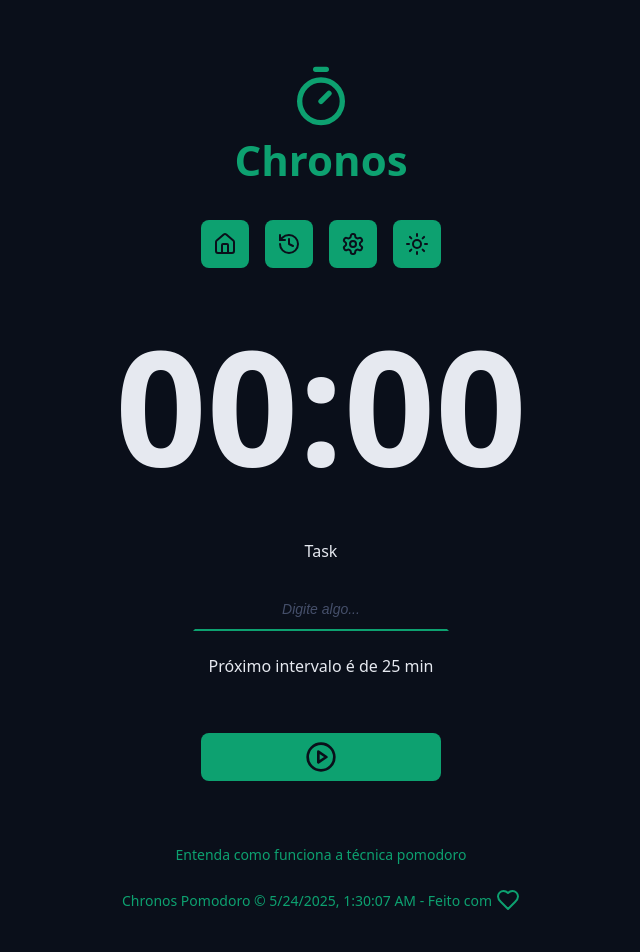
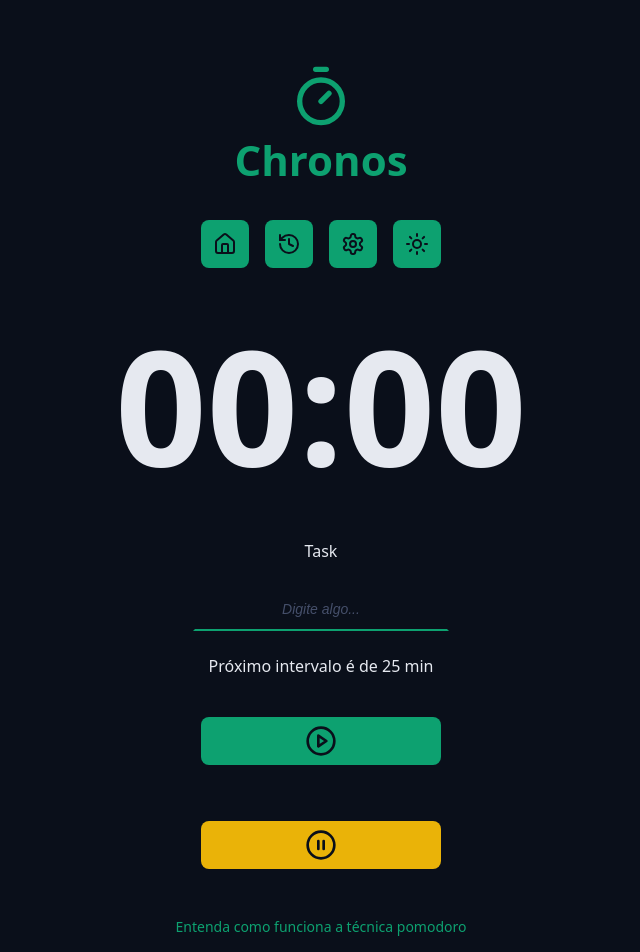
Before and after one commit to Lucas-d-Barbosa/chronos-pomodoro, a React (Vite) app: page / in a window 1280 px wide. Shown: the top 952 px of the page, without its empty margins (319-959 px from the left). Built offline with nearby package versions, Linux system fonts and the light colour scheme.

Commit message:
feat: Adicionando diferentes renderizações dos botões

```diff
--- a/src/components/DefaultButton/index.tsx
+++ b/src/components/DefaultButton/index.tsx
@@ -1,7 +1,7 @@
 import styles from "./style.module.css";
 type DefaulButtonProp = {
   icon: React.ReactNode;
-  color?: "green" | "red";
+  color?: "green" | "red" | "yellow";
 } & React.ComponentProps<"button">;
 export function DefaulButton({
   type,
--- a/src/components/DefaultButton/style.module.css
+++ b/src/components/DefaultButton/style.module.css
@@ -6,7 +6,7 @@
   min-width: 24rem;
   padding: 0.8rem;
   border-radius: 0.8rem;
-  margin: 3.2rem 0;
+  margin: 1.6rem 0;
   cursor: pointer;
   transition: 0.1s ease-in-out;
 }
@@ -29,3 +29,13 @@
   background-color: var(--primary);
   color: var(--text-over-primary);
 }
+
+.green {
+  background-color: var(--primary);
+  color: var(--text-over-primary);
+}
+
+.yellow {
+  background-color: var(--warning);
+  color: var(--text-over-warnig);
+}
--- a/src/components/MainForm/index.tsx
+++ b/src/components/MainForm/index.tsx
@@ -1,7 +1,7 @@
 import { DefaultInput } from "../DefaultInput";
 import { Cycles } from "../Cycles";
 import { DefaulButton } from "../DefaultButton";
-import { PlayCircleIcon } from "lucide-react";
+import { PauseCircleIcon, PlayCircleIcon, StopCircleIcon } from "lucide-react";
 import { useRef } from "react";
 import type { TaskModel } from "../../models/TaskModel";
 import { useTaskContext } from "../../contexts/TaskContext/useTaskContext";
@@ -52,6 +52,17 @@ export function MainForm() {
       };
     });
   }
+
+  function handleInterruptTask() {
+    setState((prevState) => {
+      return {
+        ...prevState,
+        activeTask: null,
+        secondsRemainig: 0,
+        formattedSecondsRemainig: "00:00",
+      };
+    });
+  }
   return (
     <form action="" className="form" onSubmit={handleCreateNewTask}>
       <div className="formRow">
@@ -60,6 +71,7 @@ export function MainForm() {
           labeltext="Task"
           type="text"
           ref={taskNameInput}
+          disabled={!!state.activeTask}
         />
       </div>
 
@@ -73,7 +85,33 @@ export function MainForm() {
         </div>
       )}
       <div className="formRow">
-        <DefaulButton type="submit" icon={<PlayCircleIcon />} />
+        {!state.activeTask ? (
+          <DefaulButton
+            aria-label="Iniciar nova tarefa."
+            title="Iniciar nova tarefa."
+            type="submit"
+            icon={<PlayCircleIcon />}
+            key={"botao_submit"}
+          />
+        ) : (
+          <DefaulButton
+            aria-label="Finalizar tarefa atual."
+            title="Finalizar tarefa atual."
+            type="button"
+            color="red"
+            icon={<StopCircleIcon />}
+            onClick={handleInterruptTask}
+            key={"botao_finalizar"}
+          />
+        )}
+        <DefaulButton
+          aria-label="Pausar tarefa atual."
+          title="Pausar tarefa atual."
+          type="button"
+          color="yellow"
+          icon={<PauseCircleIcon />}
+          key={"botao_pausar"}
+        />
       </div>
     </form>
   );
```
